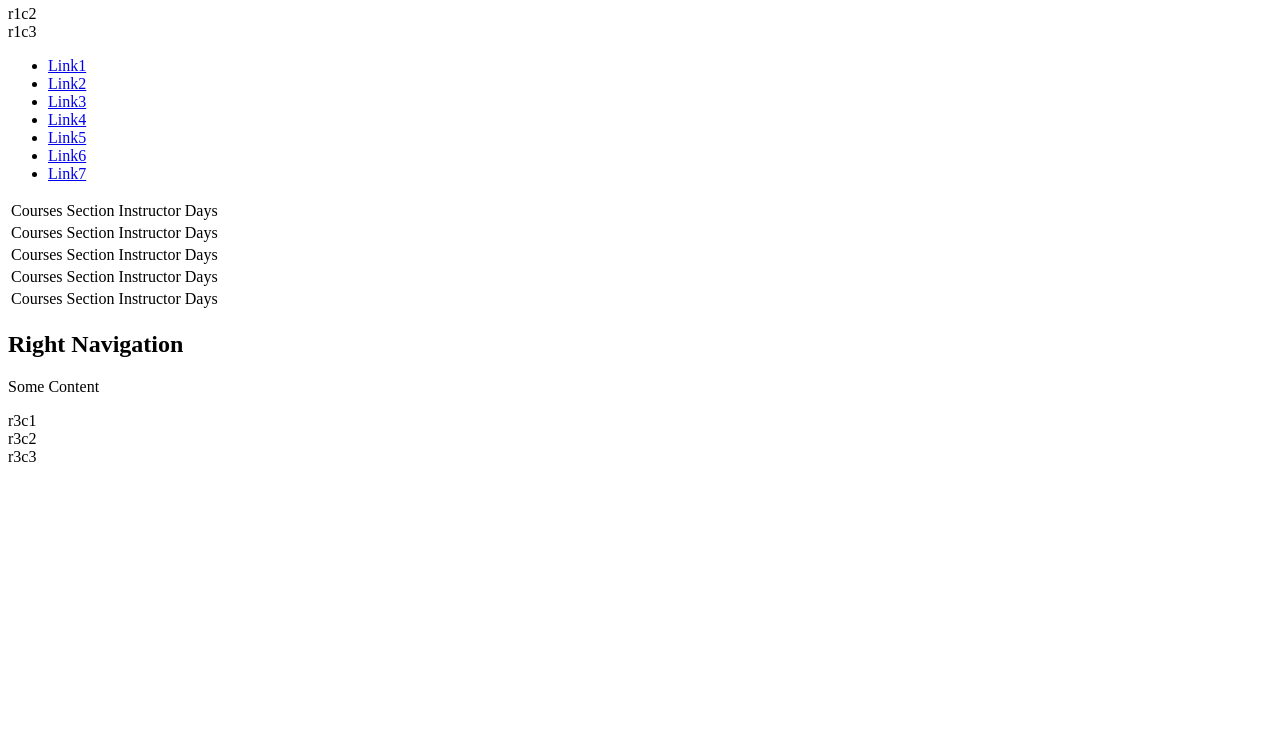
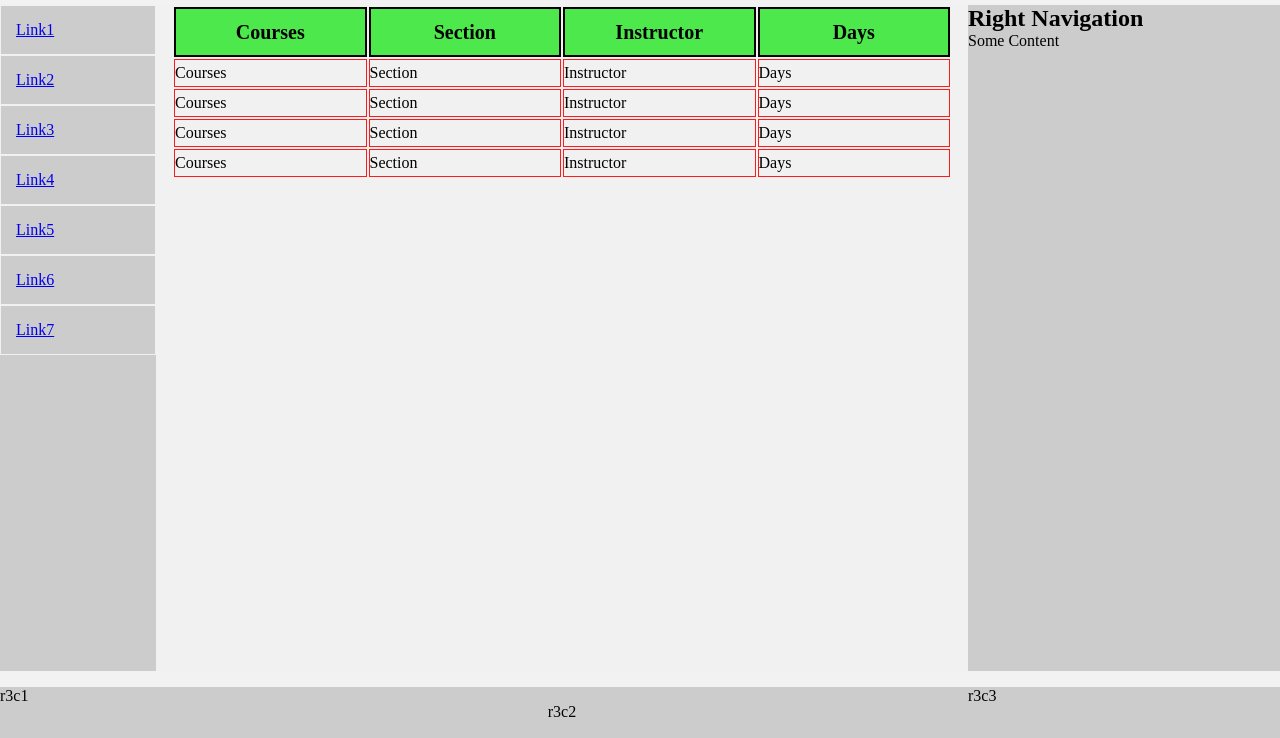
Before and after one commit to Walkingblock/LA3, a plain HTML site: page courses.html in a window 1280 px wide. Shown: the part 62-800 px from the top of the page. Drawn offline with Linux system fonts and the light colour scheme.

Commit message:
fixed css

```diff
--- a/courses.html
+++ b/courses.html
@@ -5,7 +5,7 @@
     <title>
         Courses
     </title>
-    <link rel="stylesheet">
+    <link rel="stylesheet" href="css/courses.css">
 </head>
 
 <body class="main-container-grid">
```
